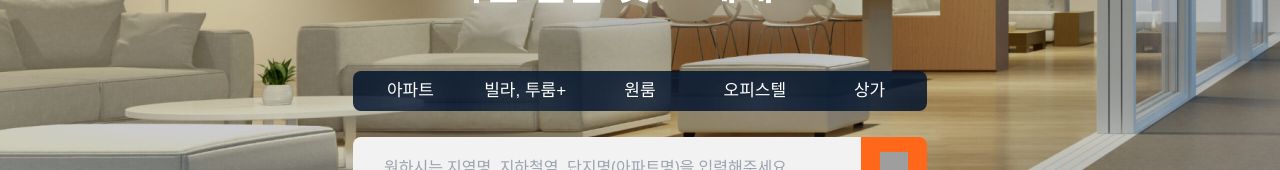
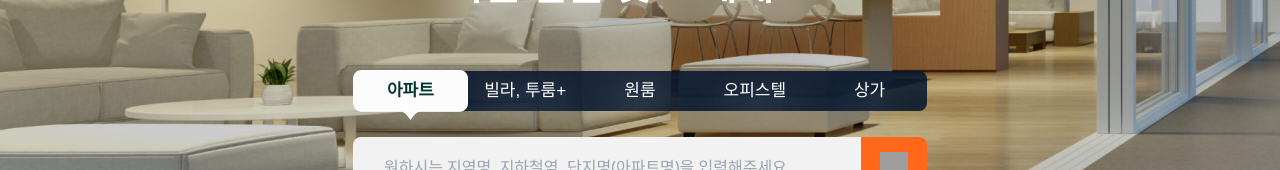
Before and after one commit to min8802/zigbang-clone-coding, a React (Vite) app: page / in a window 1280 px wide. Shown: the part 193-363 px from the top of the page. Built offline with nearby package versions, Linux system fonts and the light colour scheme; grey boxes are pictures that could not be loaded; a web font is replaced by a local one.

Commit message:
Banner Button add Class

```diff
--- a/src/components/Banner.jsx
+++ b/src/components/Banner.jsx
@@ -1,4 +1,15 @@
+import { useEffect } from "react";
+import { useState } from "react";
+
 const Banner = () => {
+
+    const [selected, setSelected] = useState('아파트');
+
+    const onClickButton = (e) => {
+        setSelected(e.target.getAttribute("value"));
+    };
+
+
     return (
         <div className="w-full h-[460px] relative">
         <div className="">
@@ -11,11 +22,36 @@ const Banner = () => {
         </div>
         <div className="absolute bottom-0 left-1/2 w-[574px] h-[196px] -translate-x-1/2">
             <div className="h-10 bg-[#03142DD9] flex items-center mb-[26px] rounded-lg">
-              <div className="banner-small-font">아파트</div>
-              <div className="banner-small-font">빌라, 투룸+</div>
-              <div className="banner-small-font">원룸</div>
-              <div className="banner-small-font">오피스텔</div>
-              <div className="banner-small-font">상가</div>
+              <div className="banner-small-font relative">
+               <div className={`${selected === '아파트' ? 'banner-click-font' : 'banner-small-font'}`} value="아파트" onClick={(e) => onClickButton(e)}>
+                    아파트
+                </div>
+                {selected === "아파트" && <img className="absolute left-0 -top-2" src="../images/select_bubble.png"/>}
+              </div>
+              <div className="banner-small-font relative">
+               <div className={`${selected === '빌라' ? 'banner-click-font' : 'banner-small-font'}`} value="빌라" onClick={(e) => onClickButton(e)}>
+                    빌라, 투룸+
+                </div>
+                {selected === "빌라" && <img className="absolute left-0 -top-2" src="../images/select_bubble.png"/>}
+              </div>
+              <div className="banner-small-font relative">
+               <div className={`${selected === '원룸' ? 'banner-click-font' : 'banner-small-font'}`} value="원룸" onClick={(e) => onClickButton(e)}>
+                    원룸
+                </div>
+                {selected === "원룸" && <img className="absolute left-0 -top-2" src="../images/select_bubble.png"/>}
+              </div>
+              <div className="banner-small-font relative">
+               <div className={`${selected === '오피스텔' ? 'banner-click-font' : 'banner-small-font'}`} value="오피스텔" onClick={(e) => onClickButton(e)}>
+                    오피스텔
+                </div>
+                {selected === "오피스텔" && <img className="absolute left-0 -top-2" src="../images/select_bubble.png"/>}
+              </div>
+              <div className="banner-small-font relative">
+               <div className={`${selected === '상가' ? 'banner-click-font' : 'banner-small-font'}`} value="상가" onClick={(e) => onClickButton(e)}>
+                    상가
+                </div>
+                {selected === "상가" && <img className="absolute left-0 -top-2" src="../images/select_bubble.png"/>}
+              </div>
             </div>
             <div className="rounded-lg bg-[#FF681B] flex">
               <div className="w-[508px] pt-[17px] pr-7 pl-[29px] pb-[19px] h-15 bg-[#F2F2F2] rounded-bl-[8px] rounded-tl-[8px]">
--- a/src/index.css
+++ b/src/index.css
@@ -54,6 +54,18 @@
         flex: 1;
         display: flex;
         justify-content: center;
+    }
+
+    .banner-click-font {
+        font-family: 'Spoqa Han Sans', sans-serif;
+        font-size: 17px;
+        color: rgb(5, 55, 45);
+        font-weight: bold;
+        text-shadow: rgb(255, 255, 255) 0px 16px 40px;
+        flex: 1;
+        display: flex;
+        justify-content: center;
+        z-index: 10;
     }
     .board-font {
         font-family: 'Spoqa Han Sans', sans-serif;
```
Also changed, not shown: public/images/select_bubble.png (added).
